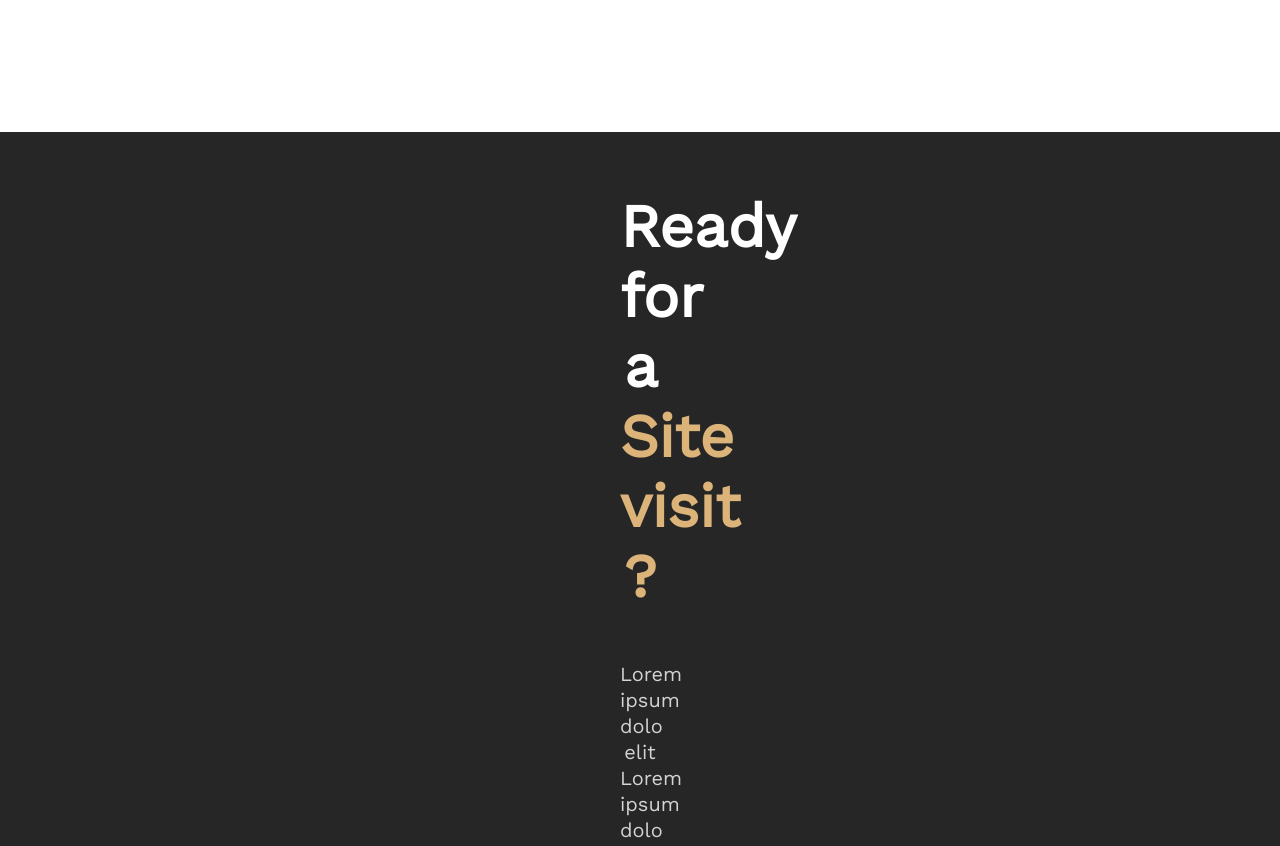
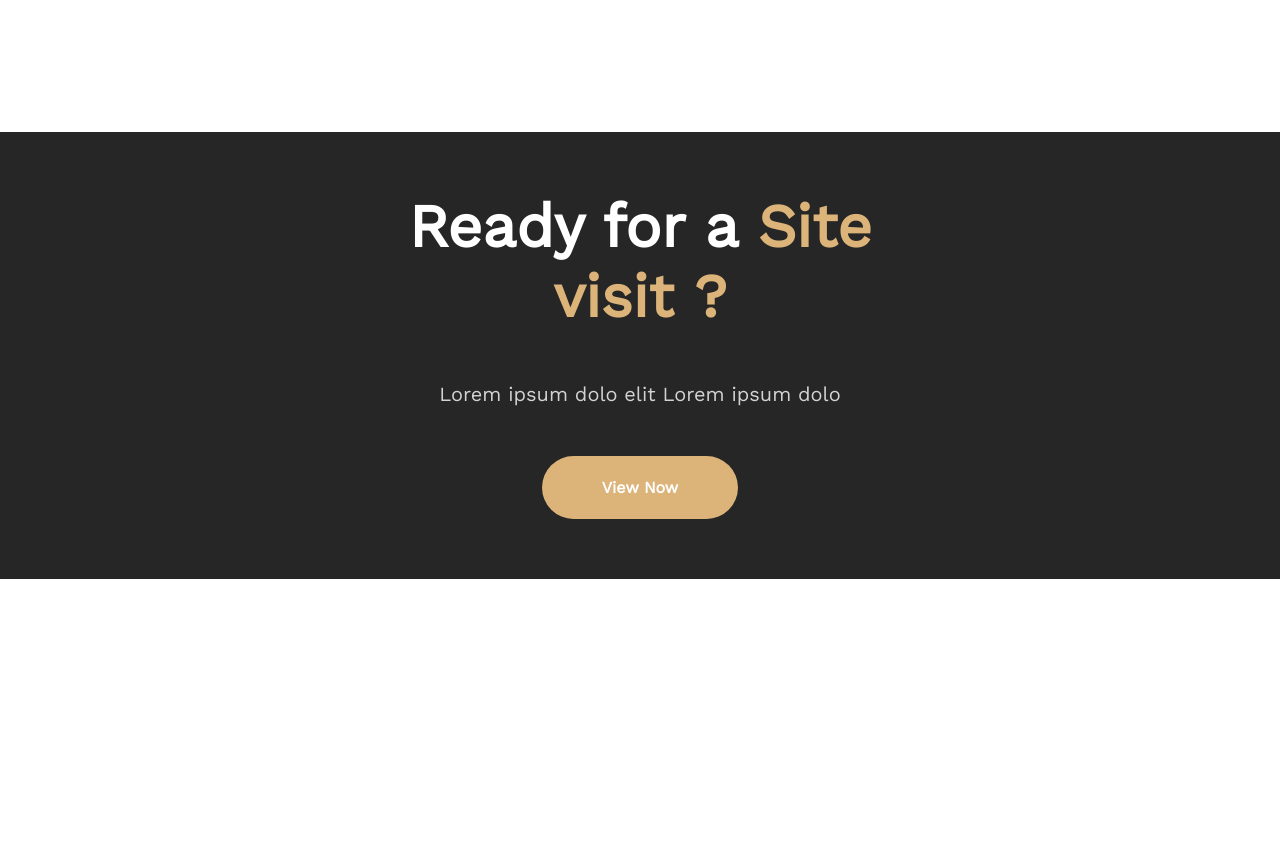
Before and after one commit to kakha326/davaleba-7, a plain HTML site: page index.html in a window 1280 px wide. Shown: the part 1620-2466 px from the top of the page. After the commit the page ends 2199 px from the top, so only its background shows below. Drawn offline with nearby package versions, Linux system fonts and the light colour scheme.

Commit message:
footer adjust

```diff
--- a/css/style.css
+++ b/css/style.css
@@ -154,11 +154,13 @@ margin-left: 30px;
 }
 /* footer */
 footer{
+/*  აქ 100% ს რო ვუწერ არ გადის მაინც */
+position: absolute;
 width: 100%;
 background: #262626;
 margin-top: 245px;
 text-align: center;
-padding: 60px 620px;
+padding: 60px 350px;
 }
 .title2{
 font-family: 'Work Sans', sans-serif;
```
